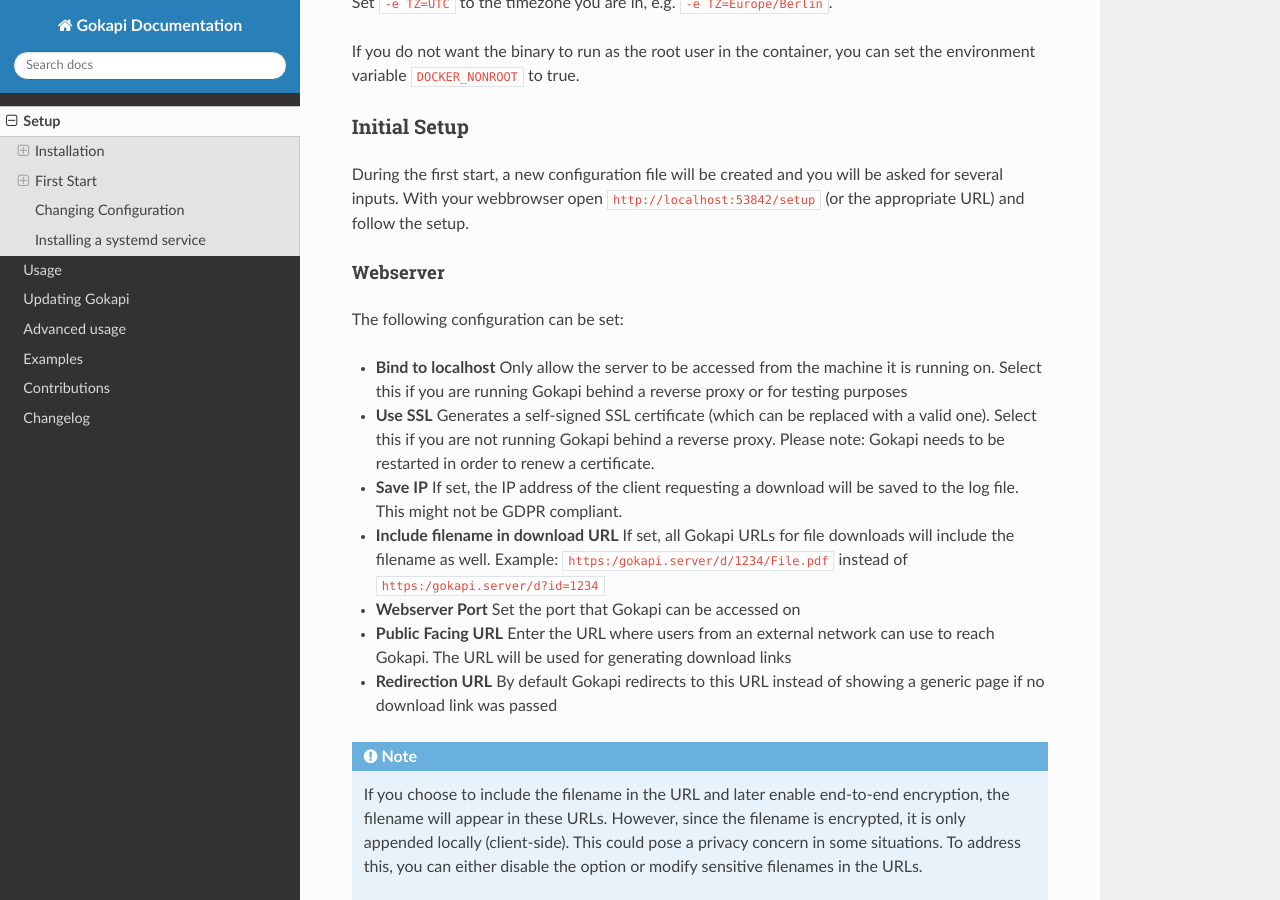
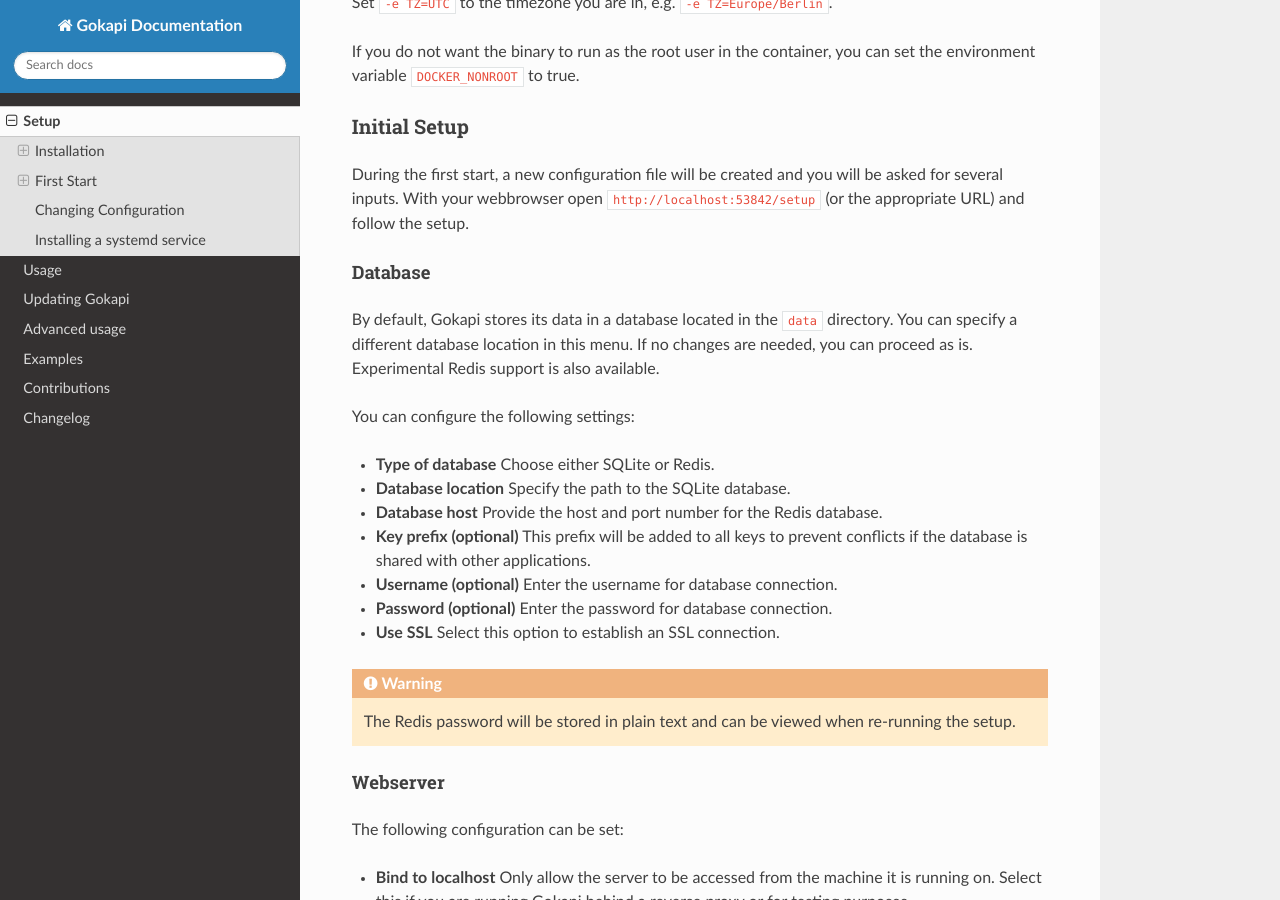
Before and after one commit to Forceu/Gokapi, a Sphinx documentation site: the page built from docs/setup.rst, in a window 1280 px wide and 900 px high, scrolled down 1752 px. Built offline with Sphinx 7.4.7 and the Read the Docs theme 2.0.0, drawn with Linux system fonts in a browser that asks for light colours.

Commit message:
Added documentation

```diff
--- a/docs/setup.rst
+++ b/docs/setup.rst
@@ -85,6 +85,23 @@
 During the first start, a new configuration file will be created and you will be asked for several inputs. With your webbrowser open ``http://localhost:53842/setup`` (or the appropriate URL) and follow the setup.
 
 
+
+Database
+""""""""""""""
+By default, Gokapi stores its data in a database located in the ``data`` directory. You can specify a different database location in this menu. If no changes are needed, you can proceed as is. Experimental Redis support is also available.
+
+You can configure the following settings:
+
+-  **Type of database** Choose either SQLite or Redis.
+-  **Database location** Specify the path to the SQLite database.
+-  **Database host** Provide the host and port number for the Redis database.
+-  **Key prefix (optional)** This prefix will be added to all keys to prevent conflicts if the database is shared with other applications.
+-  **Username (optional)** Enter the username for database connection.
+-  **Password (optional)** Enter the password for database connection.
+-  **Use SSL** Select this option to establish an SSL connection.
+
+.. warning::
+   The Redis password will be stored in plain text and can be viewed when re-running the setup.
 
 Webserver
 """"""""""""""
```
Also changed, not shown: docs/advanced.rst (+118 -35 lines), 1 other file.
